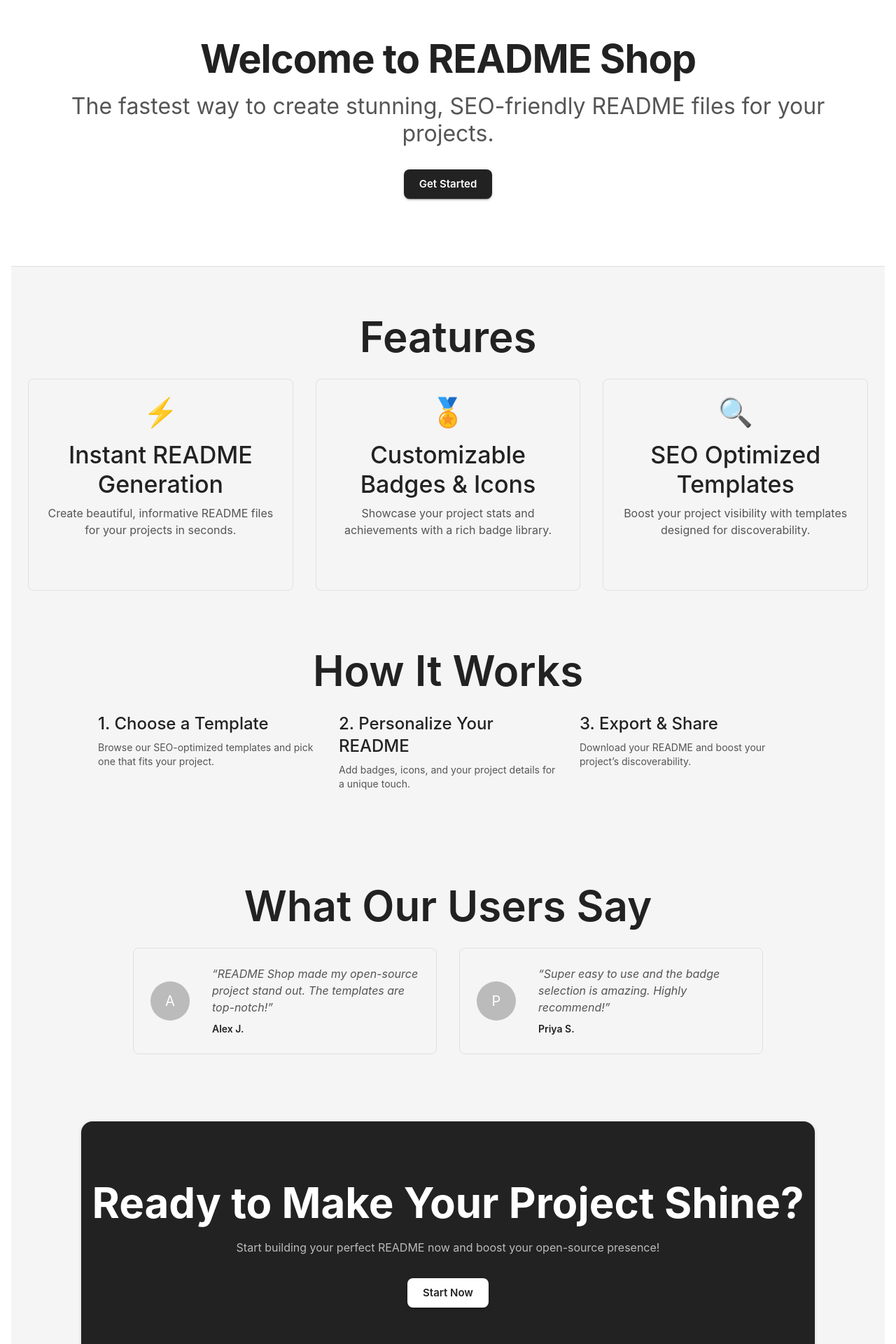
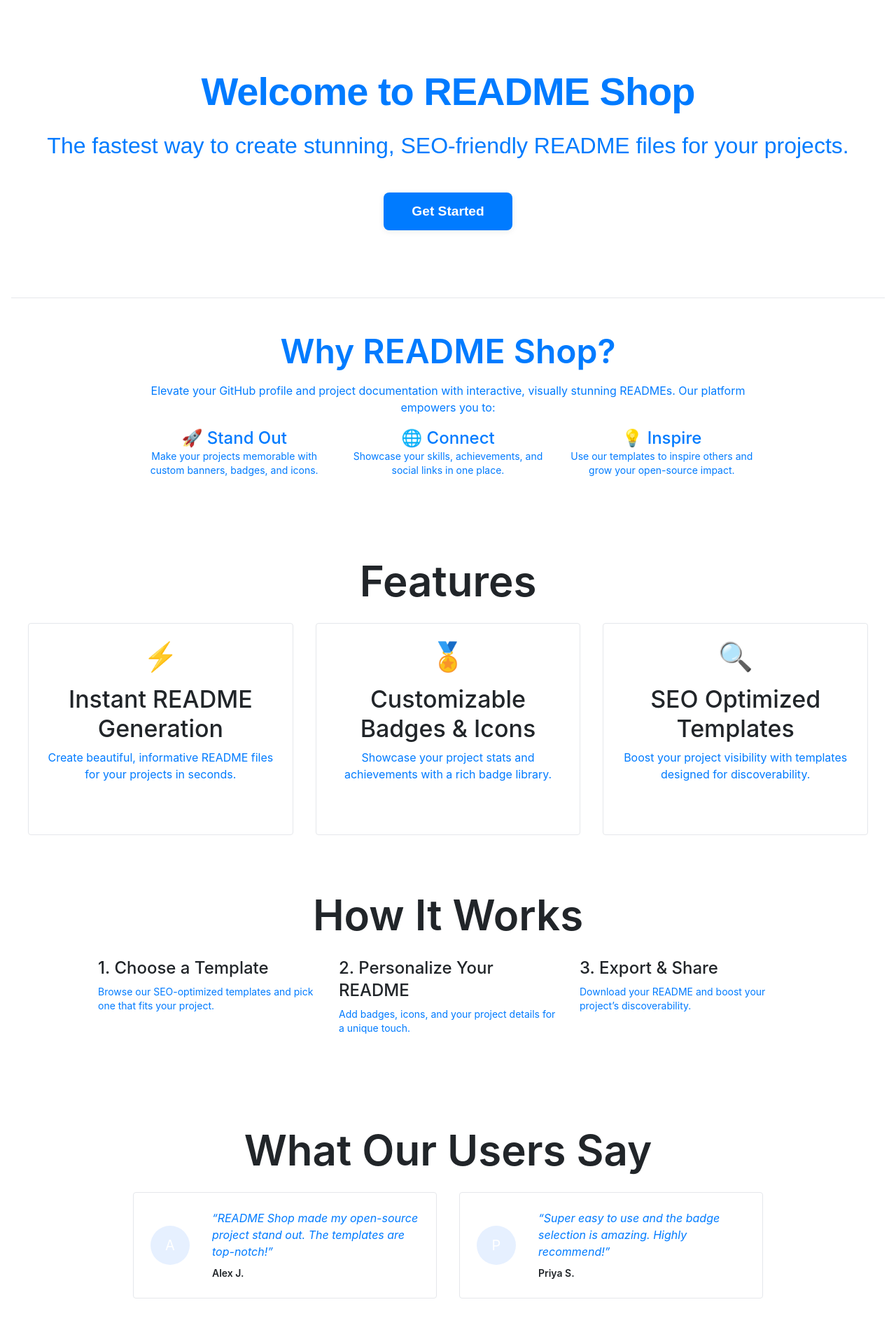
Before and after one commit to narainkarthikv/readme-shop, a React (Vite) app: page / in a window 1280 px wide. Shown: the part 60-1980 px from the top of the page at 70% size. Built offline with nearby package versions, Linux system fonts and the light colour scheme; a web font is replaced by a local one.

Commit message:
feat(home): updated UI/UX for home

```diff
--- a/package.json
+++ b/package.json
@@ -16,6 +16,7 @@
     "@mui/icons-material": "^6.1.4",
     "@mui/material": "^6.1.4",
     "dompurify": "^3.1.7",
+    "framer-motion": "^12.23.12",
     "marked": "^14.1.3",
     "react": "^18.3.1",
     "react-dom": "^18.3.1",
--- a/src/pages/Home.jsx
+++ b/src/pages/Home.jsx
@@ -1,7 +1,8 @@
 import React from 'react';
-import { Fade, Grow } from '@mui/material';
 import { Helmet } from 'react-helmet';
 import { Box, Typography, Button, Grid, Paper, Avatar } from '@mui/material';
+import { motion, AnimatePresence } from 'framer-motion';
+import { useTheme } from '@mui/material/styles';
 
 const features = [
   {
@@ -34,24 +35,45 @@ const testimonials = [
   },
 ];
 
-const Home = () => (
+const sectionVariants = {
+  hidden: { opacity: 0, y: 40 },
+  visible: { opacity: 1, y: 0, transition: { duration: 0.7, ease: 'easeOut' } },
+};
+
+const staggerVariants = {
+  visible: {
+    transition: {
+      staggerChildren: 0.2,
+    },
+  },
+};
+
+const cardVariants = {
+  hidden: { opacity: 0, y: 30 },
+  visible: { opacity: 1, y: 0, transition: { duration: 0.5 } },
+  hover: { scale: 1.04, boxShadow: '0 4px 24px rgba(34,34,34,0.08)' },
+};
+
+const Home = () => {
+  const theme = useTheme();
+  return (
     <Box
       component="main"
       sx={{
-      bgcolor: 'background.default',
+        bgcolor: theme.palette.background.default,
         minHeight: '100vh',
         width: '100%',
-      color: 'text.primary',
+        color: theme.palette.text.primary,
         fontFamily: 'Clash Grotesk, sans-serif',
         display: 'flex',
         flexDirection: 'column',
         alignItems: 'center',
         justifyContent: 'flex-start',
         gap: 0,
+        transition: 'background 0.3s, color 0.3s',
       }}
       aria-label="Landing Page Main Content"
     >
-    {/* SEO Meta Tags */}
       <Helmet>
         <title>README Shop - Create Stunning Project READMEs</title>
         <meta name="description" content="README Shop helps you create beautiful, SEO-optimized README files for your open-source projects. Try our templates, badges, and icons!" />
@@ -63,91 +85,146 @@ const Home = () => (
         <meta property="og:image" content="/public/favicon.svg" />
       </Helmet>
 
-    {/* Hero Section with Fade-in Animation */}
-    <Fade in timeout={1200}>
+      {/* Hero Section */}
+      <motion.section
+        initial="hidden"
+        animate="visible"
+        variants={sectionVariants}
+        style={{ width: '100%' }}
+        aria-label="Hero Section"
+      >
         <Box
           sx={{
             py: { xs: 8, md: 12 },
             px: 2,
             textAlign: 'center',
-          bgcolor: 'background.paper',
-          color: 'text.primary',
-          borderBottom: '1px solid #e0e0e0',
-        }}
-        aria-label="Hero Section"
-      >
-        <Typography
-          variant="h1"
-          component="h1"
-          sx={{
-            fontWeight: 700,
-            fontSize: { xs: '2.2rem', md: '3.5rem' },
-            mb: 2,
-            letterSpacing: '-1px',
-            color: 'inherit',
+            bgcolor: theme.palette.background.paper,
+            color: theme.palette.text.primary,
+            borderBottom: `1px solid ${theme.palette.divider}`,
+            transition: 'background 0.3s, color 0.3s, border-color 0.3s',
           }}
         >
-          Welcome to <span style={{ color: '#222' }}>README Shop</span>
+          <motion.h1
+            initial={{ opacity: 0, y: 30 }}
+            animate={{ opacity: 1, y: 0 }}
+            transition={{ duration: 0.7, delay: 0.2 }}
+            style={{ fontWeight: 700, fontSize: '3.5rem', marginBottom: '1rem', letterSpacing: '-1px', color: theme.palette.primary.main, transition: 'color 0.3s' }}
+          >
+            Welcome to <span style={{ color: theme.palette.primary.main }}>README Shop</span>
+          </motion.h1>
+          <motion.h2
+            initial={{ opacity: 0, y: 20 }}
+            animate={{ opacity: 1, y: 0 }}
+            transition={{ duration: 0.7, delay: 0.4 }}
+            style={{ fontWeight: 400, fontSize: '2rem', marginBottom: '2rem', color: theme.palette.text.secondary, transition: 'color 0.3s' }}
+          >
+            The fastest way to create stunning, SEO-friendly README files for your projects.
+          </motion.h2>
+          <motion.button
+            whileHover={{ scale: 1.08, backgroundColor: theme.palette.action.hover }}
+            whileTap={{ scale: 0.96 }}
+            style={{
+              fontWeight: 600,
+              background: theme.palette.button,
+              color: theme.palette.buttonText,
+              boxShadow: '0 2px 8px rgba(34,34,34,0.08)',
+              border: 'none',
+              borderRadius: '8px',
+              padding: '1rem 2.5rem',
+              fontSize: '1.2rem',
+              cursor: 'pointer',
+              marginTop: '1rem',
+              transition: 'background 0.3s, color 0.3s',
+            }}
+            aria-label="Get Started"
+            onClick={() => window.location.href = '/components'}
+          >
+            Get Started
+          </motion.button>
+        </Box>
+      </motion.section>
+
+      {/* Engaging Info Section */}
+      <Box sx={{ py: { xs: 4, md: 6 }, px: 2, maxWidth: 900, mx: 'auto', textAlign: 'center' }}>
+        <Typography variant="h3" sx={{ fontWeight: 600, mb: 2, color: theme.palette.primary.main, transition: 'color 0.3s' }}>
+          Why README Shop?
         </Typography>
+        <Typography variant="body1" sx={{ mb: 2, color: theme.palette.text.secondary, transition: 'color 0.3s' }}>
+          Elevate your GitHub profile and project documentation with interactive, visually stunning READMEs. Our platform empowers you to:
+        </Typography>
+        <Grid container spacing={2} justifyContent="center">
+          <Grid item xs={12} sm={4}>
+            <Typography variant="h5" sx={{ color: theme.palette.primary.main, fontWeight: 500, transition: 'color 0.3s' }}>
+              🚀 Stand Out
+            </Typography>
+            <Typography variant="body2" sx={{ color: theme.palette.text.secondary, transition: 'color 0.3s' }}>
+              Make your projects memorable with custom banners, badges, and icons.
+            </Typography>
+          </Grid>
+          <Grid item xs={12} sm={4}>
+            <Typography variant="h5" sx={{ color: theme.palette.primary.main, fontWeight: 500, transition: 'color 0.3s' }}>
+              🌐 Connect
+            </Typography>
+            <Typography variant="body2" sx={{ color: theme.palette.text.secondary, transition: 'color 0.3s' }}>
+              Showcase your skills, achievements, and social links in one place.
+            </Typography>
+          </Grid>
+          <Grid item xs={12} sm={4}>
+            <Typography variant="h5" sx={{ color: theme.palette.primary.main, fontWeight: 500, transition: 'color 0.3s' }}>
+              💡 Inspire
+            </Typography>
+            <Typography variant="body2" sx={{ color: theme.palette.text.secondary, transition: 'color 0.3s' }}>
+              Use our templates to inspire others and grow your open-source impact.
+            </Typography>
+          </Grid>
+        </Grid>
+      </Box>
+      {/* Features Section with framer-motion staggered cards */}
+    <motion.section
+      initial="hidden"
+      whileInView="visible"
+      viewport={{ once: true, amount: 0.2 }}
+      variants={sectionVariants}
+      style={{ width: '100%' }}
+      aria-label="Features Section"
+    >
+      <Box component="section" sx={{ py: { xs: 5, md: 8 }, px: 2, maxWidth: 1200, mx: 'auto' }}>
         <Typography
           variant="h2"
           component="h2"
-          sx={{
-            fontWeight: 400,
-            fontSize: { xs: '1.2rem', md: '2rem' },
-            mb: 4,
-            color: '#555',
-          }}
-        >
-          The fastest way to create stunning, SEO-friendly README files for your projects.
-        </Typography>
-        <Button
-          variant="contained"
-          color="primary"
-          size="large"
-          href="/output"
-          sx={{
-            fontWeight: 600,
-            bgcolor: '#222',
-            color: '#fff',
-            boxShadow: 2,
-            transition: 'background 0.3s',
-            '&:hover': { bgcolor: '#555' },
-          }}
-          aria-label="Get Started"
-        >
-          Get Started
-        </Button>
-      </Box>
-    </Fade>
-
-    {/* Features Section with Grow Animation */}
-    <Grow in timeout={1000}>
-      <Box component="section" sx={{ py: { xs: 5, md: 8 }, px: 2, maxWidth: 1200, mx: 'auto' }} aria-label="Features Section">
-        <Typography
-          variant="h2"
-          component="h2"
-          sx={{ fontWeight: 600, mb: 3, textAlign: 'center', color: '#222' }}
+          sx={{ fontWeight: 600, mb: 3, textAlign: 'center', color: theme.palette.text.primary, transition: 'color 0.3s' }}
         >
           Features
         </Typography>
+        <motion.div
+          variants={staggerVariants}
+          initial="hidden"
+          whileInView="visible"
+          viewport={{ once: true, amount: 0.2 }}
+        >
           <Grid container spacing={4} justifyContent="center">
             {features.map((feature, idx) => (
               <Grid item xs={12} sm={6} md={4} key={feature.title}>
+                <motion.div
+                  variants={cardVariants}
+                  whileHover="hover"
+                  style={{ height: '100%' }}
+                >
                   <Paper
                     elevation={0}
                     sx={{
                       p: 3,
                       textAlign: 'center',
                       height: '100%',
-                  bgcolor: '#f5f5f5',
-                  color: '#222',
-                  border: '1px solid #e0e0e0',
+                      bgcolor: theme.palette.card,
+                      color: theme.palette.text.primary,
+                      border: `1px solid ${theme.palette.border}`,
                       boxShadow: 'none',
-                  transition: 'box-shadow 0.3s, border-color 0.3s',
+                      transition: 'box-shadow 0.3s, border-color 0.3s, background 0.3s, color 0.3s',
                       '&:hover': {
                         boxShadow: 4,
-                    borderColor: '#bbb',
+                        borderColor: theme.palette.action.hover,
+                        bgcolor: theme.palette.action.hover,
                       },
                     }}
                     aria-label={feature.title}
@@ -155,76 +232,109 @@ const Home = () => (
                     <Typography
                       variant="h3"
                       component="h3"
-                  sx={{ fontSize: '2.5rem', mb: 2, color: '#555' }}
+                      sx={{ fontSize: '2.5rem', mb: 2, color: theme.palette.text.secondary, transition: 'color 0.3s' }}
                       aria-label={feature.title + ' icon'}
                     >
                       {feature.icon}
                     </Typography>
-                <Typography variant="h4" component="h4" sx={{ fontWeight: 500, mb: 1, color: '#222' }}>
+                    <Typography variant="h4" component="h4" sx={{ fontWeight: 500, mb: 1, color: theme.palette.text.primary, transition: 'color 0.3s' }}>
                       {feature.title}
                     </Typography>
-                <Typography variant="body1" sx={{ color: '#555' }}>
+                    <Typography variant="body1" sx={{ color: theme.palette.text.secondary, transition: 'color 0.3s' }}>
                       {feature.description}
                     </Typography>
                   </Paper>
+                </motion.div>
               </Grid>
             ))}
           </Grid>
+        </motion.div>
       </Box>
-    </Grow>
+    </motion.section>
 
-    {/* How It Works Section with Fade-in Animation */}
-    <Fade in timeout={1200}>
-      <Box component="section" sx={{ py: { xs: 5, md: 8 }, px: 2, maxWidth: 1000, mx: 'auto' }} aria-label="How It Works Section">
+    {/* How It Works Section with framer-motion fade-in */}
+    <motion.section
+      initial="hidden"
+      whileInView="visible"
+      viewport={{ once: true, amount: 0.2 }}
+      variants={sectionVariants}
+      style={{ width: '100%' }}
+      aria-label="How It Works Section"
+    >
+      <Box component="section" sx={{ py: { xs: 5, md: 8 }, px: 2, maxWidth: 1000, mx: 'auto' }}>
         <Typography
           variant="h2"
           component="h2"
-          sx={{ fontWeight: 600, mb: 3, textAlign: 'center', color: '#222' }}
+          sx={{ fontWeight: 600, mb: 3, textAlign: 'center', color: theme.palette.text.primary, transition: 'color 0.3s' }}
         >
           How It Works
         </Typography>
         <Grid container spacing={4}>
           <Grid item xs={12} md={4}>
-            <Typography variant="h5" component="h3" sx={{ fontWeight: 500, mb: 1, color: '#222' }}>
+            <motion.div initial={{ opacity: 0, y: 30 }} whileInView={{ opacity: 1, y: 0 }} viewport={{ once: true }} transition={{ duration: 0.5, delay: 0.1 }}>
+              <Typography variant="h5" component="h3" sx={{ fontWeight: 500, mb: 1, color: theme.palette.text.primary, transition: 'color 0.3s' }}>
                 1. Choose a Template
               </Typography>
-            <Typography variant="body2" sx={{ color: '#555' }}>
+              <Typography variant="body2" sx={{ color: theme.palette.text.secondary, transition: 'color 0.3s' }}>
                 Browse our SEO-optimized templates and pick one that fits your project.
               </Typography>
+            </motion.div>
           </Grid>
           <Grid item xs={12} md={4}>
-            <Typography variant="h5" component="h3" sx={{ fontWeight: 500, mb: 1, color: '#222' }}>
+            <motion.div initial={{ opacity: 0, y: 30 }} whileInView={{ opacity: 1, y: 0 }} viewport={{ once: true }} transition={{ duration: 0.5, delay: 0.2 }}>
+              <Typography variant="h5" component="h3" sx={{ fontWeight: 500, mb: 1, color: theme.palette.text.primary, transition: 'color 0.3s' }}>
                 2. Personalize Your README
               </Typography>
-            <Typography variant="body2" sx={{ color: '#555' }}>
+              <Typography variant="body2" sx={{ color: theme.palette.text.secondary, transition: 'color 0.3s' }}>
                 Add badges, icons, and your project details for a unique touch.
               </Typography>
+            </motion.div>
           </Grid>
           <Grid item xs={12} md={4}>
-            <Typography variant="h5" component="h3" sx={{ fontWeight: 500, mb: 1, color: '#222' }}>
+            <motion.div initial={{ opacity: 0, y: 30 }} whileInView={{ opacity: 1, y: 0 }} viewport={{ once: true }} transition={{ duration: 0.5, delay: 0.3 }}>
+              <Typography variant="h5" component="h3" sx={{ fontWeight: 500, mb: 1, color: theme.palette.text.primary, transition: 'color 0.3s' }}>
                 3. Export & Share
               </Typography>
-            <Typography variant="body2" sx={{ color: '#555' }}>
+              <Typography variant="body2" sx={{ color: theme.palette.text.secondary, transition: 'color 0.3s' }}>
                 Download your README and boost your project’s discoverability.
               </Typography>
+            </motion.div>
           </Grid>
         </Grid>
       </Box>
-    </Fade>
+    </motion.section>
 
-    {/* Testimonials Section with Fade-in Animation */}
-    <Fade in timeout={1200}>
-      <Box component="section" sx={{ py: { xs: 5, md: 8 }, px: 2, maxWidth: 900, mx: 'auto' }} aria-label="Testimonials Section">
+    {/* Testimonials Section with framer-motion fade-in */}
+    <motion.section
+      initial="hidden"
+      whileInView="visible"
+      viewport={{ once: true, amount: 0.2 }}
+      variants={sectionVariants}
+      style={{ width: '100%' }}
+      aria-label="Testimonials Section"
+    >
+      <Box component="section" sx={{ py: { xs: 5, md: 8 }, px: 2, maxWidth: 900, mx: 'auto' }}>
         <Typography
           variant="h2"
           component="h2"
-          sx={{ fontWeight: 600, mb: 3, textAlign: 'center', color: '#222' }}
+          sx={{ fontWeight: 600, mb: 3, textAlign: 'center', color: theme.palette.text.primary, transition: 'color 0.3s' }}
         >
           What Our Users Say
         </Typography>
+        <motion.div
+          variants={staggerVariants}
+          initial="hidden"
+          whileInView="visible"
+          viewport={{ once: true, amount: 0.2 }}
+        >
           <Grid container spacing={4} justifyContent="center">
             {testimonials.map((t, idx) => (
               <Grid item xs={12} sm={6} key={t.name}>
+                <motion.div
+                  variants={cardVariants}
+                  whileHover="hover"
+                  style={{ height: '100%' }}
+                >
                   <Paper
                     elevation={0}
                     sx={{
@@ -232,14 +342,15 @@ const Home = () => (
                       display: 'flex',
                       alignItems: 'center',
                       gap: 2,
-                  bgcolor: '#f5f5f5',
-                  color: '#222',
-                  border: '1px solid #e0e0e0',
+                      bgcolor: theme.palette.card,
+                      color: theme.palette.text.primary,
+                      border: `1px solid ${theme.palette.border}`,
                       boxShadow: 'none',
-                  transition: 'box-shadow 0.3s, border-color 0.3s',
+                      transition: 'box-shadow 0.3s, border-color 0.3s, background 0.3s, color 0.3s',
                       '&:hover': {
                         boxShadow: 4,
-                    borderColor: '#bbb',
+                        borderColor: theme.palette.action.hover,
+                        bgcolor: theme.palette.action.hover,
                       },
                     }}
                     aria-label={t.name + ' testimonial'}
@@ -247,69 +358,83 @@ const Home = () => (
                     <Avatar
                       src={t.avatar}
                       alt={t.name + ' avatar'}
-                  sx={{ width: 56, height: 56, mr: 2, bgcolor: '#bbb', color: '#fff' }}
+                      sx={{ width: 56, height: 56, mr: 2, bgcolor: theme.palette.action.hover, color: theme.palette.buttonText, transition: 'background 0.3s, color 0.3s' }}
                       aria-label={t.name + ' avatar'}
                     >
                       {t.avatar ? null : t.name[0]}
                     </Avatar>
                     <Box>
-                  <Typography variant="body1" sx={{ fontStyle: 'italic', mb: 1, color: '#555' }}>
+                      <Typography variant="body1" sx={{ fontStyle: 'italic', mb: 1, color: theme.palette.text.secondary, transition: 'color 0.3s' }}>
                         “{t.text}”
                       </Typography>
-                  <Typography variant="subtitle2" sx={{ fontWeight: 600, color: '#222' }}>
+                      <Typography variant="subtitle2" sx={{ fontWeight: 600, color: theme.palette.text.primary, transition: 'color 0.3s' }}>
                         {t.name}
                       </Typography>
                     </Box>
                   </Paper>
+                </motion.div>
               </Grid>
             ))}
           </Grid>
+        </motion.div>
       </Box>
-    </Fade>
+    </motion.section>
 
-    {/* Call to Action Section with Fade-in Animation */}
-    <Fade in timeout={1200}>
+    {/* Call to Action Section with framer-motion fade-in and button micro-interaction */}
+    <motion.section
+      initial="hidden"
+      whileInView="visible"
+      viewport={{ once: true, amount: 0.2 }}
+      variants={sectionVariants}
+      style={{ width: '100%' }}
+      aria-label="Call to Action Section"
+    >
       <Box
         component="section"
         sx={{
           py: { xs: 6, md: 10 },
           px: 2,
           textAlign: 'center',
-          bgcolor: '#222',
-          color: '#fff',
+          bgcolor: theme.palette.background.paper,
+          color: theme.palette.text.primary,
           borderRadius: 2,
           boxShadow: 2,
           mt: 4,
+          transition: 'background 0.3s, color 0.3s',
         }}
-        aria-label="Call to Action Section"
       >
-        <Typography variant="h2" component="h2" sx={{ fontWeight: 700, mb: 2, color: '#fff' }}>
+  <Typography variant="h2" component="h2" sx={{ fontWeight: 700, mb: 2, color: theme.palette.text.primary, transition: 'color 0.3s' }}>
           Ready to Make Your Project Shine?
         </Typography>
-        <Typography variant="body1" sx={{ mb: 4, color: '#bbb' }}>
+  <Typography variant="body1" sx={{ mb: 4, color: theme.palette.text.secondary, transition: 'color 0.3s' }}>
           Start building your perfect README now and boost your open-source presence!
         </Typography>
-        <Button
-          variant="contained"
-          color="secondary"
-          size="large"
-          href="/output"
-          sx={{
+        <motion.button
+          whileHover={{ scale: 1.08, backgroundColor: theme.palette.action.hover, color: theme.palette.buttonText }}
+          whileTap={{ scale: 0.96 }}
+          style={{
             fontWeight: 600,
-            bgcolor: '#fff',
-            color: '#222',
-            boxShadow: 2,
-            transition: 'background 0.3s',
-            '&:hover': { bgcolor: '#bbb', color: '#222' },
+            background: theme.palette.button,
+            color: theme.palette.buttonText,
+            boxShadow: '0 2px 8px rgba(34,34,34,0.08)',
+            border: 'none',
+            borderRadius: '8px',
+            padding: '1rem 2.5rem',
+            fontSize: '1.2rem',
+            cursor: 'pointer',
+            marginTop: '1rem',
+            transition: 'background 0.3s, color 0.3s',
           }}
           aria-label="Start Now"
+          onClick={() => window.location.href = '/components'}
         >
           Start Now
-        </Button>
+        </motion.button>
       </Box>
-    </Fade>
+    </motion.section>
 
   </Box>
 );
 
+}
 export default Home;
--- a/src/theme/theme.js
+++ b/src/theme/theme.js
@@ -1,8 +1,20 @@
 import { createTheme } from '@mui/material/styles';
 import { THEME_OPTIONS } from '../config/constants';
 
-const baseTheme = {
-  typography: {
+// Monochrome palette tokens
+export const themeTokens = {
+  blue: '#007bff',
+  blueDark: '#3399ff',
+  black: '#181a1b',
+  white: '#ffffff',
+  gray: '#222326',
+  borderLight: '#e5e7eb',
+  borderDark: '#343a40',
+  textLight: '#212529',
+  textDark: '#f8f9fa',
+};
+
+const baseTypography = {
   fontFamily: '"Inter", "Helvetica", "Arial", sans-serif',
   h1: { fontWeight: 600 },
   h2: { fontWeight: 600 },
@@ -10,68 +22,68 @@ const baseTheme = {
   h4: { fontWeight: 500 },
   h5: { fontWeight: 500 },
   h6: { fontWeight: 500 },
-  },
-  shape: {
-    borderRadius: 8,
-  },
-  components: {
-    MuiButton: {
-      styleOverrides: {
-        root: {
-          textTransform: 'none',
-        },
-      },
-    },
-    MuiPaper: {
-      defaultProps: {
-        elevation: 2,
-      },
-    },
-  },
 };
 
 const lightTheme = {
-  ...baseTheme,
+  typography: baseTypography,
   palette: {
     mode: 'light',
     primary: {
-      main: '#1976d2',
-      light: '#42a5f5',
-      dark: '#1565c0',
-    },
-    secondary: {
-      main: '#9c27b0',
-      light: '#ba68c8',
-      dark: '#7b1fa2',
+      main: themeTokens.blue,
+      contrastText: themeTokens.white,
     },
     background: {
-      default: '#f5f5f5',
-      paper: '#ffffff',
+      default: themeTokens.white,
+      paper: themeTokens.white,
     },
+    text: {
+      primary: themeTokens.textLight,
+      secondary: themeTokens.blue,
+    },
+    divider: themeTokens.borderLight,
+    action: {
+      hover: '#e6f0ff',
+      selected: '#e6f0ff',
+      focus: '#0056b3',
+    },
+    card: themeTokens.white,
+    input: themeTokens.gray,
+    button: themeTokens.blue,
+    buttonText: themeTokens.white,
+    border: themeTokens.borderLight,
   },
 };
 
 const darkTheme = {
-  ...baseTheme,
+  typography: baseTypography,
   palette: {
     mode: 'dark',
     primary: {
-      main: '#90caf9',
-      light: '#e3f2fd',
-      dark: '#42a5f5',
-    },
-    secondary: {
-      main: '#ce93d8',
-      light: '#f3e5f5',
-      dark: '#ab47bc',
+      main: themeTokens.blueDark,
+      contrastText: themeTokens.black,
     },
     background: {
-      default: '#121212',
-      paper: '#1e1e1e',
+      default: themeTokens.black,
+      paper: themeTokens.gray,
     },
+    text: {
+      primary: themeTokens.textDark,
+      secondary: themeTokens.blueDark,
+    },
+    divider: themeTokens.borderDark,
+    action: {
+      hover: '#222e3a',
+      selected: '#222e3a',
+      focus: '#0056b3',
+    },
+    card: themeTokens.gray,
+    input: themeTokens.black,
+    button: themeTokens.blueDark,
+    buttonText: themeTokens.black,
+    border: themeTokens.borderDark,
   },
 };
 
 export const getTheme = (mode = THEME_OPTIONS.DEFAULT) => {
-  return createTheme(mode === 'light' ? lightTheme : darkTheme);
+  return createTheme(mode === 'dark' ? darkTheme : lightTheme);
 };
```
Also changed, not shown: 1 other file (tests, documents, lock files or other folders). Lines whose indentation alone changed are shown as unchanged.
